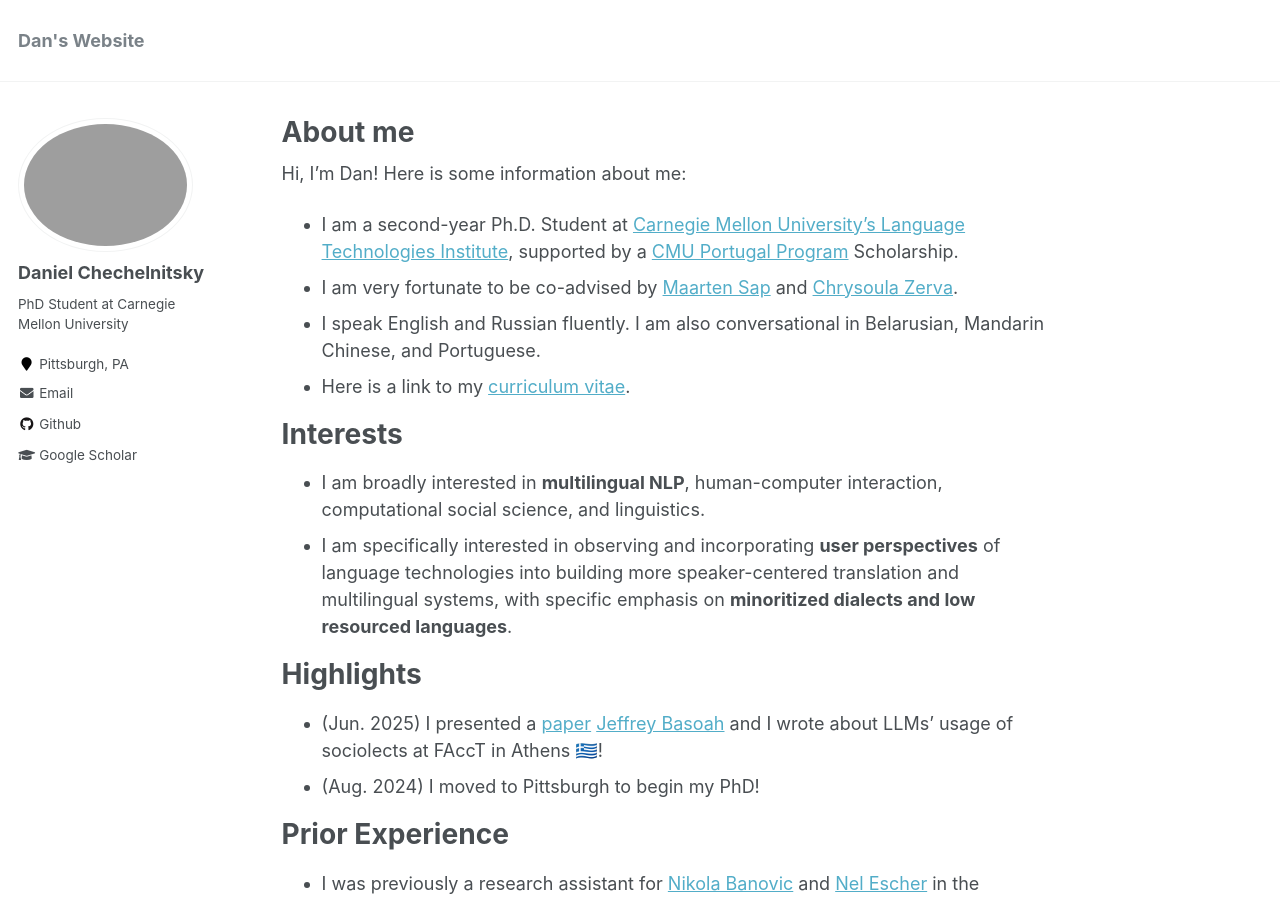
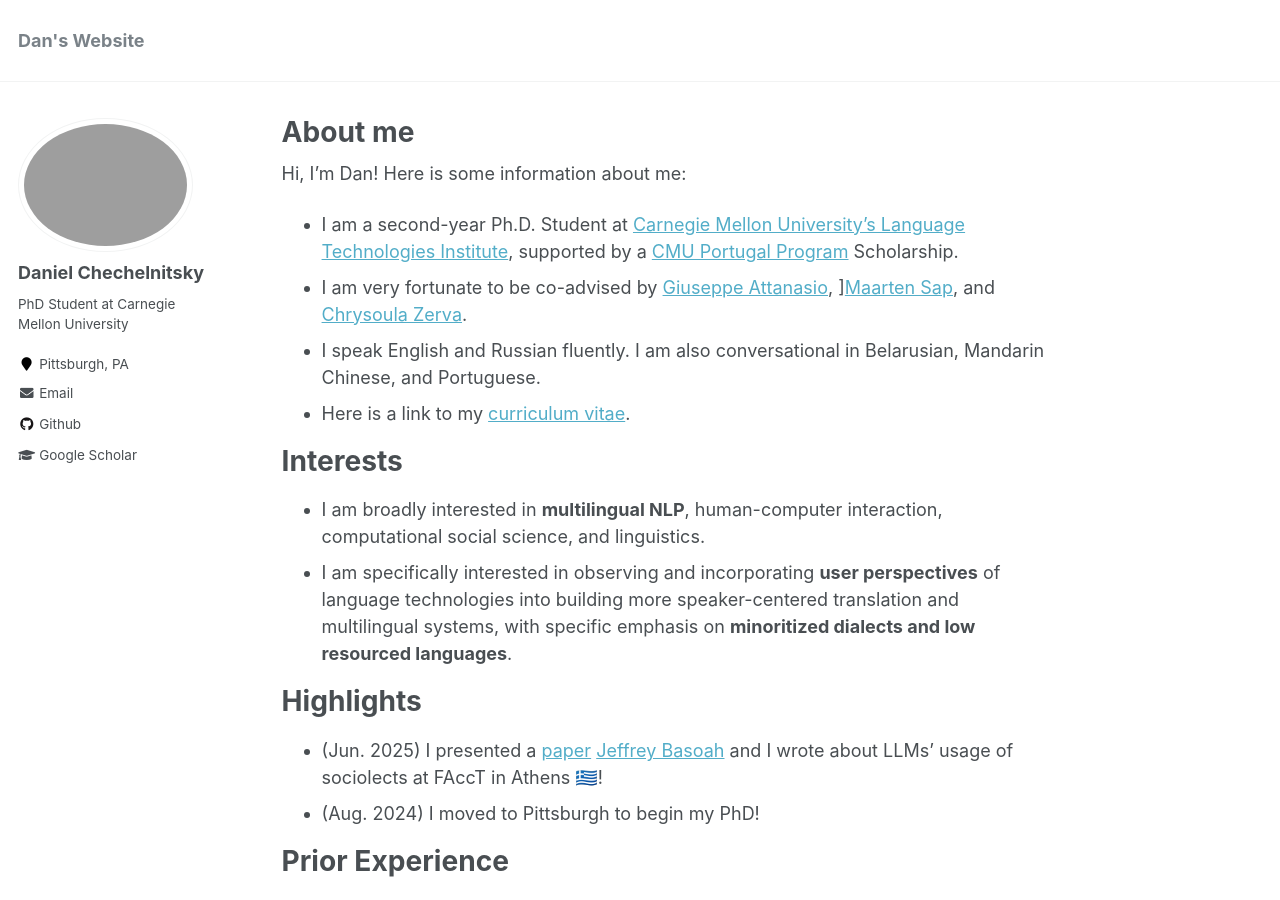
Before and after one commit to chechelnitskd/chechelnitskd.github.io, a Jekyll site: the page built from _pages/about.md, in a window 1280 px wide and 900 px high. Built offline with Jekyll 4.4.1, drawn with Linux system fonts in a browser that asks for light colours.

Commit message:
Update about.md

```diff
--- a/_pages/about.md
+++ b/_pages/about.md
@@ -10,7 +10,7 @@
 
 Hi, I'm Dan! Here is some information about me:
 - I am a second-year Ph.D. Student at [Carnegie Mellon University's Language Technologies Institute](https://www.lti.cs.cmu.edu/), supported by a [CMU Portugal Program](https://cmuportugal.org/) Scholarship.
-- I am very fortunate to be co-advised by [Maarten Sap](https://maartensap.com/) and [Chrysoula Zerva](https://scholar.google.com/citations?user=S5NGkFsAAAAJ&hl=en&oi=ao).
+- I am very fortunate to be co-advised by [Giuseppe Attanasio](https://gattanasio.cc/), ][Maarten Sap](https://maartensap.com/), and [Chrysoula Zerva](https://scholar.google.com/citations?user=S5NGkFsAAAAJ&hl=en&oi=ao).
 - I speak English and Russian fluently. I am also conversational in Belarusian, Mandarin Chinese, and Portuguese.
 - Here is a link to my [curriculum vitae](https://chechelnitskd.github.io/Chechelnitsky_CV_2025.pdf).
 
```
